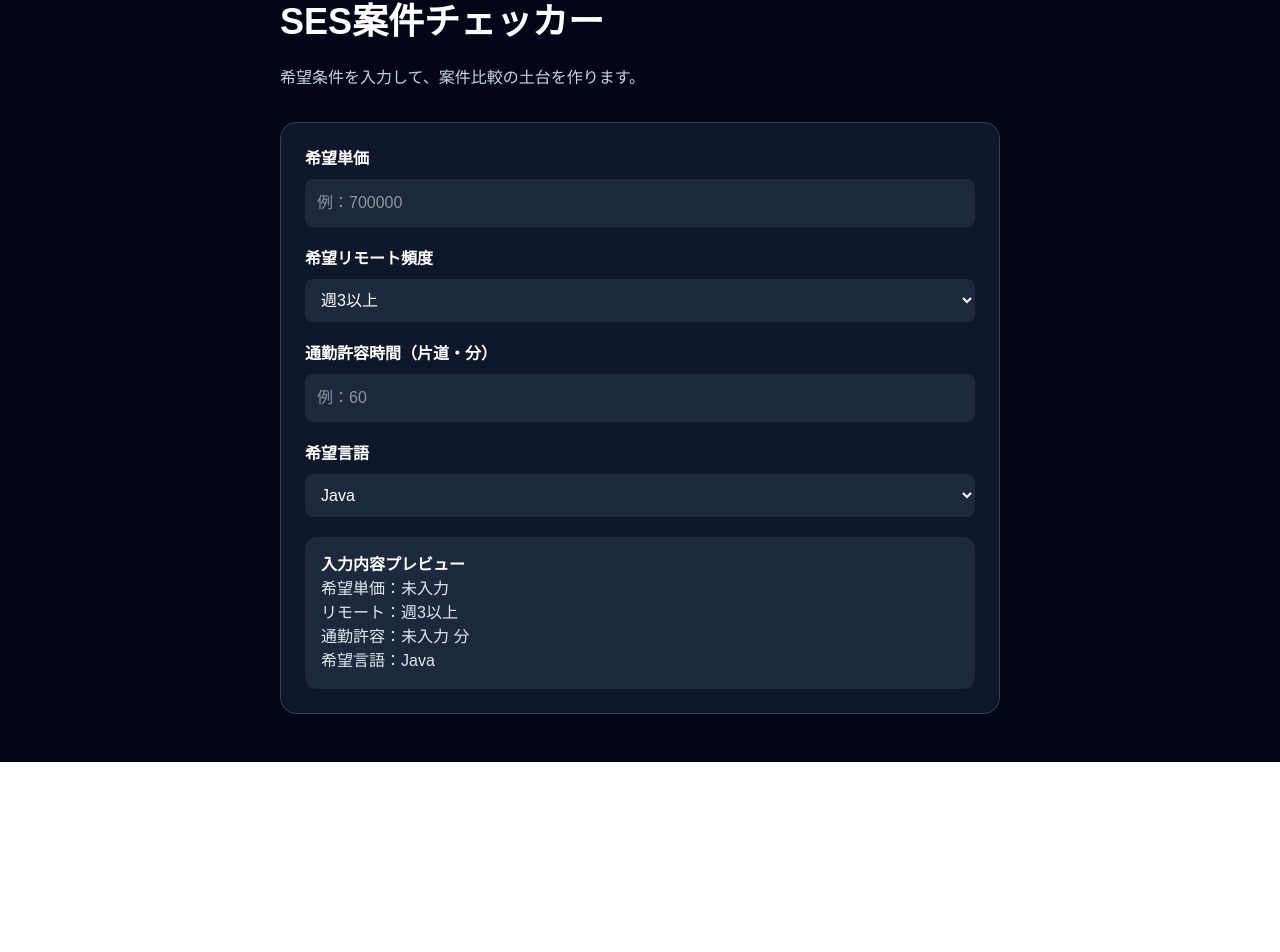
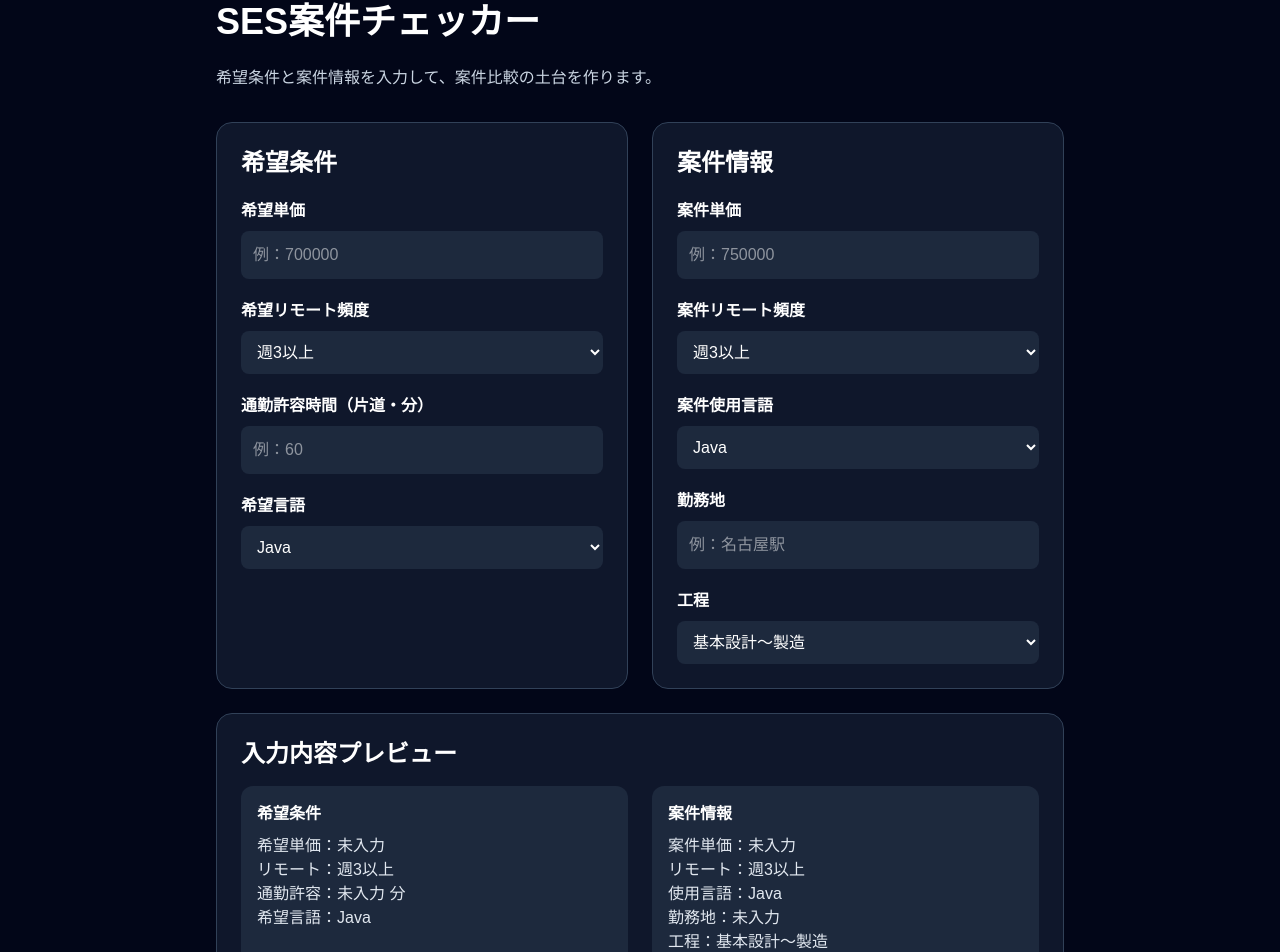
Before and after one commit to hirokilabdev-cloud/ses-checker, a Next.js app: page / in a window 1280 px wide. Shown: the part 82-1034 px from the top of the page. Before the commit the page ends 844 px from the top, so only its background shows below. Built offline with nearby package versions, Linux system fonts and the light colour scheme.

Commit message:
案件入力フォーム追加

```diff
--- a/app/page.tsx
+++ b/app/page.tsx
@@ -8,22 +8,30 @@ export default function Home() {
   const [commuteTime, setCommuteTime] = useState("");
   const [language, setLanguage] = useState("Java");
 
+  const [projectPrice, setProjectPrice] = useState("");
+  const [projectRemoteLevel, setProjectRemoteLevel] = useState("週3以上");
+  const [projectLanguage, setProjectLanguage] = useState("Java");
+  const [projectLocation, setProjectLocation] = useState("");
+  const [projectProcess, setProjectProcess] = useState("基本設計〜製造");
+  const [projectMemo, setProjectMemo] = useState("");
+
   return (
     <main className="min-h-screen bg-slate-950 text-white">
-      <div className="mx-auto max-w-3xl px-6 py-12">
+      <div className="mx-auto max-w-4xl px-6 py-12">
         <p className="mb-4 text-sm font-semibold text-sky-400">
-          SES案件比較ツール Ver0.2
+          SES案件比較ツール Ver0.3
         </p>
 
-        <h1 className="mb-6 text-4xl font-bold">
-          SES案件チェッカー
-        </h1>
+        <h1 className="mb-6 text-4xl font-bold">SES案件チェッカー</h1>
 
         <p className="mb-8 text-slate-300">
-          希望条件を入力して、案件比較の土台を作ります。
+          希望条件と案件情報を入力して、案件比較の土台を作ります。
         </p>
 
-        <div className="space-y-5 rounded-2xl border border-slate-700 bg-slate-900 p-6">
+        <div className="grid gap-6 md:grid-cols-2">
+          <section className="space-y-5 rounded-2xl border border-slate-700 bg-slate-900 p-6">
+            <h2 className="text-2xl font-bold">希望条件</h2>
+
             <div>
               <label className="mb-2 block font-semibold">希望単価</label>
               <input
@@ -49,7 +57,9 @@ export default function Home() {
             </div>
 
             <div>
-            <label className="mb-2 block font-semibold">通勤許容時間（片道・分）</label>
+              <label className="mb-2 block font-semibold">
+                通勤許容時間（片道・分）
+              </label>
               <input
                 className="w-full rounded-lg bg-slate-800 p-3 text-white"
                 placeholder="例：60"
@@ -73,15 +83,111 @@ export default function Home() {
                 <option>その他</option>
               </select>
             </div>
+          </section>
 
+          <section className="space-y-5 rounded-2xl border border-slate-700 bg-slate-900 p-6">
+            <h2 className="text-2xl font-bold">案件情報</h2>
+
+            <div>
+              <label className="mb-2 block font-semibold">案件単価</label>
+              <input
+                className="w-full rounded-lg bg-slate-800 p-3 text-white"
+                placeholder="例：750000"
+                value={projectPrice}
+                onChange={(e) => setProjectPrice(e.target.value)}
+              />
+            </div>
+
+            <div>
+              <label className="mb-2 block font-semibold">案件リモート頻度</label>
+              <select
+                className="w-full rounded-lg bg-slate-800 p-3 text-white"
+                value={projectRemoteLevel}
+                onChange={(e) => setProjectRemoteLevel(e.target.value)}
+              >
+                <option>フルリモート</option>
+                <option>週3以上</option>
+                <option>週1〜2</option>
+                <option>出社中心</option>
+              </select>
+            </div>
+
+            <div>
+              <label className="mb-2 block font-semibold">案件使用言語</label>
+              <select
+                className="w-full rounded-lg bg-slate-800 p-3 text-white"
+                value={projectLanguage}
+                onChange={(e) => setProjectLanguage(e.target.value)}
+              >
+                <option>Java</option>
+                <option>JavaScript</option>
+                <option>TypeScript</option>
+                <option>Python</option>
+                <option>PHP</option>
+                <option>その他</option>
+              </select>
+            </div>
+
+            <div>
+              <label className="mb-2 block font-semibold">勤務地</label>
+              <input
+                className="w-full rounded-lg bg-slate-800 p-3 text-white"
+                placeholder="例：名古屋駅"
+                value={projectLocation}
+                onChange={(e) => setProjectLocation(e.target.value)}
+              />
+            </div>
+
+            <div>
+              <label className="mb-2 block font-semibold">工程</label>
+              <select
+                className="w-full rounded-lg bg-slate-800 p-3 text-white"
+                value={projectProcess}
+                onChange={(e) => setProjectProcess(e.target.value)}
+              >
+                <option>要件定義〜基本設計</option>
+                <option>基本設計〜製造</option>
+                <option>製造〜単体テスト</option>
+                <option>テスト中心</option>
+                <option>保守・運用</option>
+                <option>PMO・調整中心</option>
+              </select>
+            </div>
+          </section>
+        </div>
+
+        <section className="mt-6 rounded-2xl border border-slate-700 bg-slate-900 p-6">
+          <h2 className="mb-4 text-2xl font-bold">入力内容プレビュー</h2>
+
+          <div className="grid gap-6 md:grid-cols-2">
             <div className="rounded-xl bg-slate-800 p-4 text-slate-200">
-            <p className="font-semibold text-white">入力内容プレビュー</p>
+              <p className="mb-2 font-semibold text-white">希望条件</p>
               <p>希望単価：{targetPrice || "未入力"}</p>
               <p>リモート：{remoteLevel}</p>
               <p>通勤許容：{commuteTime || "未入力"} 分</p>
               <p>希望言語：{language}</p>
             </div>
+
+            <div className="rounded-xl bg-slate-800 p-4 text-slate-200">
+              <p className="mb-2 font-semibold text-white">案件情報</p>
+              <p>案件単価：{projectPrice || "未入力"}</p>
+              <p>リモート：{projectRemoteLevel}</p>
+              <p>使用言語：{projectLanguage}</p>
+              <p>勤務地：{projectLocation || "未入力"}</p>
+              <p>工程：{projectProcess}</p>
             </div>
+          </div>
+        </section>
+
+        <section className="mt-6 rounded-2xl border border-slate-700 bg-slate-900 p-6">
+          <label className="mb-2 block font-semibold">案件メモ</label>
+          <textarea
+            className="min-h-32 w-full rounded-lg bg-slate-800 p-3 text-white"
+            placeholder="案件文をコピペしておくメモ欄。今後AI解析やスキル抽出に使う想定。"
+            value={projectMemo}
+            onChange={(e) => setProjectMemo(e.target.value)}
+          />
+        </section>
       </div>
     </main>
   );
```
Lines whose indentation alone changed are shown as unchanged.
